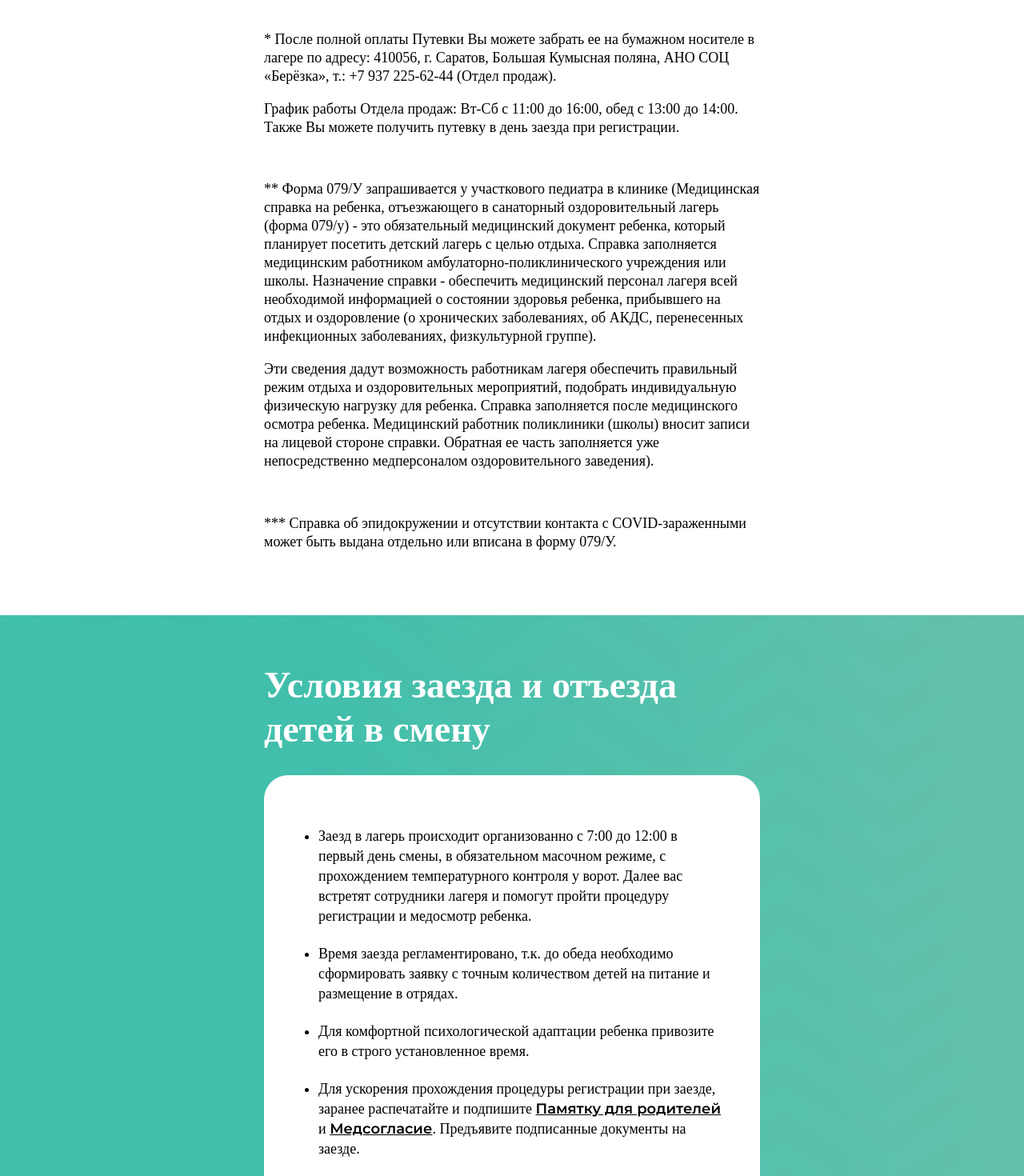
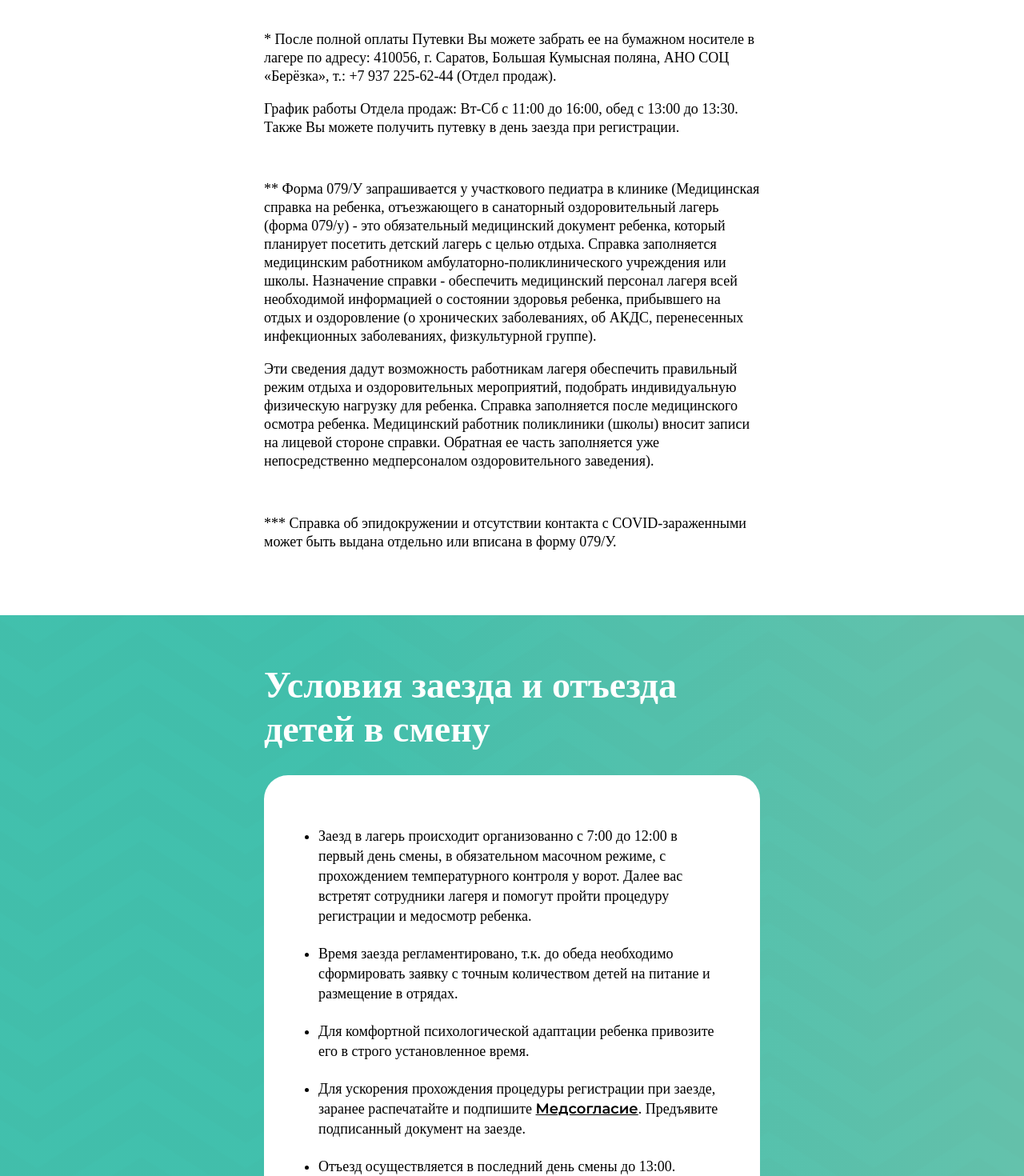
Before and after one commit to Amalthea-code/birch, a Vue app: page /parents in a window 1280 px wide. Shown: the part 1680-3150 px from the top of the page at 80% size. Built offline with nearby package versions, Linux system fonts and the light colour scheme; a web font is replaced by a local one; what vue-the-mask would draw is missing.

Commit message:
feat: added pravki

```diff
--- a/src/components/blocks/Conditions.vue
+++ b/src/components/blocks/Conditions.vue
@@ -9,10 +9,8 @@
           <li class="conditions__card-text">Время заезда регламентировано, т.к. до обеда необходимо сформировать заявку с точным количеством детей на питание и размещение в отрядах. </li>
           <li class="conditions__card-text">Для комфортной психологической адаптации ребенка привозите его в строго установленное время. </li>
           <li class="conditions__card-text">Для ускорения прохождения процедуры регистрации при заезде, заранее распечатайте и подпишите
-            <a target="_blank" href="https://drive.google.com/file/d/1Fv5VQhWLZQFDqaqGs7Le98KqQrso_kFg/view" class="conditions__card-link">Памятку для родителей</a>
-            и
             <a target="_blank" href="https://drive.google.com/file/d/1FrksnbaRWJDTsq2wEeAWZivOnWehMLHM/view" class="conditions__card-link">Медсогласие</a>.
-            Предъявите подписанные документы на заезде.</li>
+            Предъявите подписанный документ на заезде.</li>
           <li class="conditions__card-text">Отъезд осуществляется в последний день смены до 13:00.</li>
           <li class="conditions__card-text">Заезд и отъезд осуществляются силами родителей или опекунов.</li>
         </ul>
--- a/src/components/blocks/Docs.vue
+++ b/src/components/blocks/Docs.vue
@@ -25,7 +25,7 @@
     </info>
     <div class="docs__info">
       <p class="docs__text">* После полной оплаты Путевки Вы можете забрать ее на бумажном носителе в лагере по адресу: 410056, г. Саратов, Большая Кумысная поляна, АНО СОЦ «Берёзка», т.: +7 937 225-62-44 (Отдел продаж). </p>
-      <p class="docs__text">График работы Отдела продаж: Вт-Сб с 11:00 до 16:00, обед с 13:00 до 14:00. Также Вы можете получить путевку в день заезда при регистрации.</p>
+      <p class="docs__text">График работы Отдела продаж: Вт-Сб с 11:00 до 16:00, обед с 13:00 до 13:30. Также Вы можете получить путевку в день заезда при регистрации.</p>
       <br />
       <p class="docs__text">** Форма 079/У запрашивается у участкового педиатра в клинике (Медицинская справка на ребенка, отъезжающего в санаторный оздоровительный лагерь (форма 079/у) - это обязательный медицинский документ ребенка, который планирует посетить детский лагерь с целью отдыха. Справка заполняется медицинским работником амбулаторно-поликлинического учреждения или школы. Назначение справки - обеспечить медицинский персонал лагеря всей необходимой информацией о состоянии здоровья ребенка, прибывшего на отдых и оздоровление (о хронических заболеваниях, об АКДС, перенесенных инфекционных заболеваниях, физкультурной группе).</p>
       <p class="docs__text">Эти сведения дадут возможность работникам лагеря обеспечить правильный режим отдыха и оздоровительных мероприятий, подобрать индивидуальную физическую нагрузку для ребенка. Справка заполняется после медицинского осмотра ребенка. Медицинский работник поликлиники (школы) вносит записи на лицевой стороне справки. Обратная ее часть заполняется уже непосредственно медперсоналом оздоровительного заведения).</p>
```
